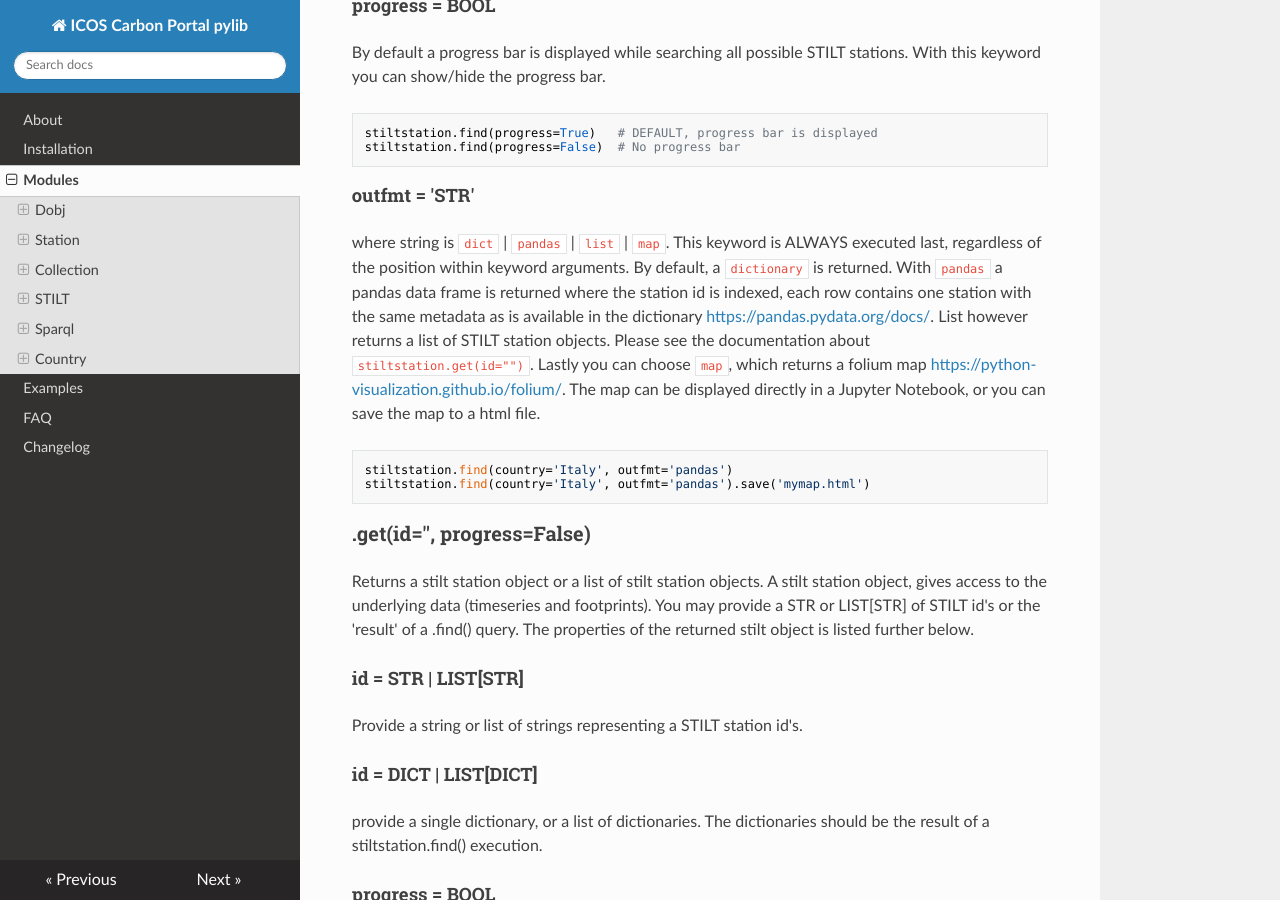
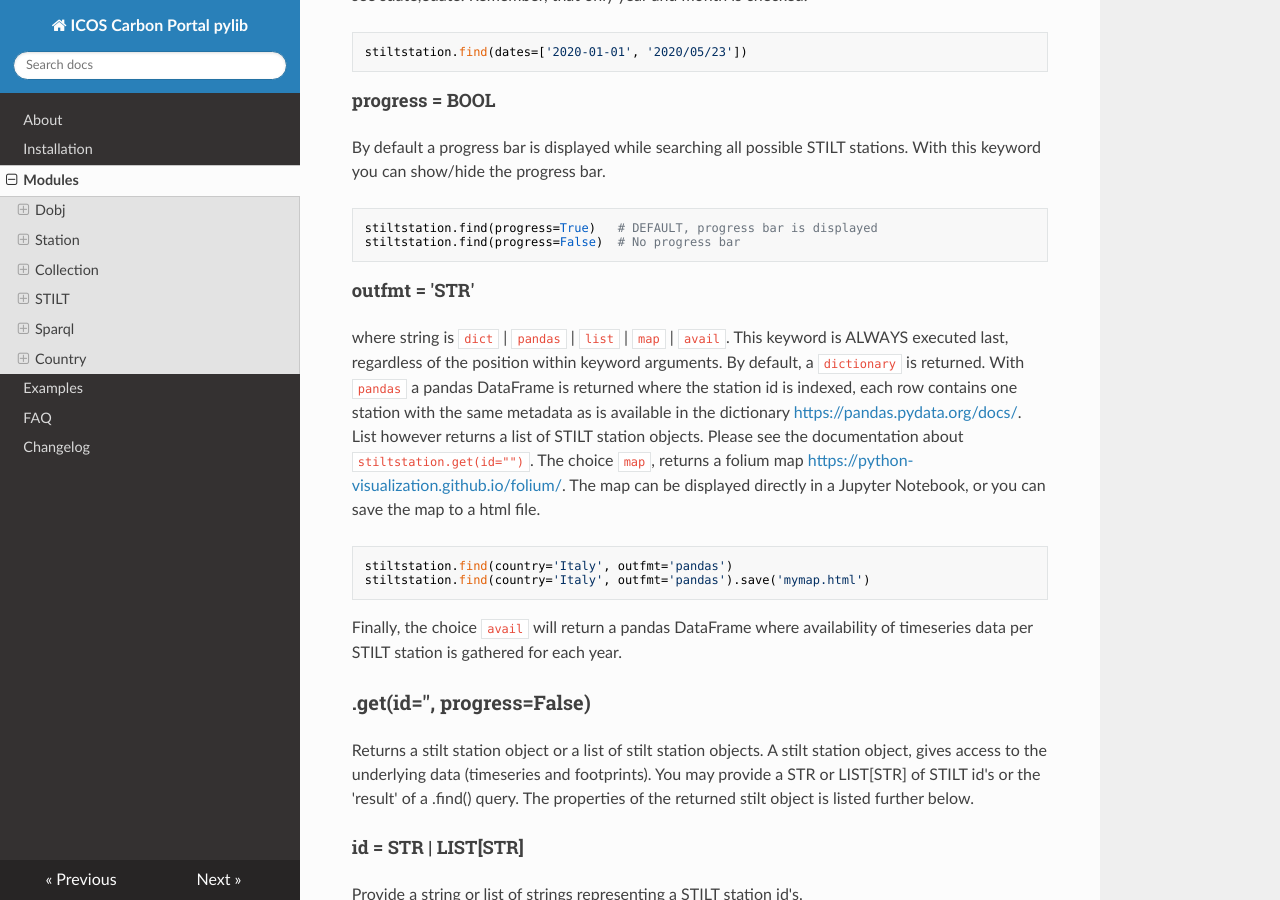
Before and after one commit to ICOS-Carbon-Portal/pylib, an MkDocs documentation site: the page built from docs/modules.md, in a window 1280 px wide and 900 px high, scrolled down 14335 px. Built offline with MkDocs 1.6.1, drawn with Linux system fonts in a browser that asks for light colours; nearby versions of some CDN libraries; some of the changed text lies outside the part shown.

Commit message:
Update modules.md

```diff
--- a/docs/modules.md
+++ b/docs/modules.md
@@ -336,7 +336,7 @@
 	from icoscp.collection import collection
 
 classmethod **Collection(coll)**<br>
-(where `coll` represents a `pandas` data frame, similar to the output from .getIdList()). BUT
+(where `coll` represents a `pandas.DataFrame`, similar to the output from .getIdList()). BUT
 only similar. We do **NOT Recommend** to instantiate this class directly. Please **use** the
 function **.get(CollectionId)**. The Purpose of the class documentation is to provide you a
 list of attributes available, after the .get(CollectionId) return a collection object.
@@ -406,8 +406,8 @@
 
 	collection.getIdList()
 
-This will return a `pandas` data frame, listing all available collections at the data portal. The
-data frame contains the following columns:
+This will return a `pandas.DataFrame`, listing all available collections at the data portal. The
+DataFrame contains the following columns:
 `['collection', 'doi', 'title', 'description', 'dobj', 'count']`. We would recommend that you
 pay close attention to the `count`. We have collections with many data objects associated. If
 you just want to play around, select a collection with less than 10 objects.
@@ -418,7 +418,7 @@
 - `dobj` contains a list (LIST[STR]) of all PID/URI associated data objects.<br>
 - `count` tells you how many data objects are associated with this collection.
 <br><br>
-- Returns a pandas data frame
+- Returns a pandas DataFrame
 
 #### collection.get()
 
@@ -494,6 +494,9 @@
 
 	stiltstation.find(country=['Swe','norge', 'IT'])
 
+##### project='icos'
+This option will retrieve all STILT stations that are ICOS stations.
+
 ##### bbox=[(lat,lon),(lat,lon)]
 Bounding Box. Provide two tuples (wgs84), where the box is defined as TopLeftCorner (NorthWest)
 and BottomRightCorner (SouthEast). The following example returns approximately all stations in
@@ -549,18 +552,21 @@
 	stiltstation.find(progress=False)  # No progress bar
 
 #### outfmt = 'STR'
-where string is `dict` | `pandas` | `list` | `map`.
+where string is `dict` | `pandas` | `list` | `map` | `avail`.
 This keyword is ALWAYS executed last, regardless of the position within keyword arguments. By
-default, a `dictionary` is returned. With `pandas` a pandas data frame is returned where the
+default, a `dictionary` is returned. With `pandas` a pandas DataFrame is returned where the
 station id is indexed, each row contains one station with the same metadata as is available in
 the dictionary [https://pandas.pydata.org/docs/](https://pandas.pydata.org/docs/). List however
 returns a list of STILT station objects. Please see the documentation about<br>
-`stiltstation.get(id="")`. Lastly you can choose `map`, which returns a folium map
+`stiltstation.get(id="")`. The choice `map`, returns a folium map
 [https://python-visualization.github.io/folium/](https://python-visualization.github.io/folium/).
 The map can be displayed directly in a Jupyter Notebook, or you can save the map to a html file.
 
 	stiltstation.find(country='Italy', outfmt='pandas')
 	stiltstation.find(country='Italy', outfmt='pandas').save('mymap.html')
+
+Finally, the choice `avail` will return a pandas DataFrame where availability of timeseries data
+per STILT station is gathered for each year.
 
 ### .get(id='', progress=False)
 Returns a stilt station object or a list of stilt station objects. A stilt station object,
@@ -630,7 +636,7 @@
 
 #### .get_ts(start_date, end_date, hours=[], columns=''):
 STILT concentration time series for a given time period, with optional selection of specific
-hours and columns. Returns time series as a `pandas` data frame.
+hours and columns. Returns time series as a `pandas.DataFrame`.
 
 - start_date : STR, FLOAT/INT (Unix timestamp), datetime object
 	- start_date = '2018-01-01'
```
Also changed, not shown: other parts of docs/modules.md (+1 -1 lines).
